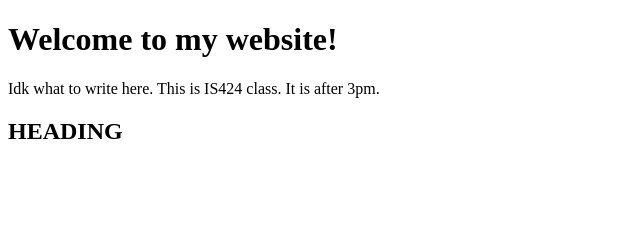
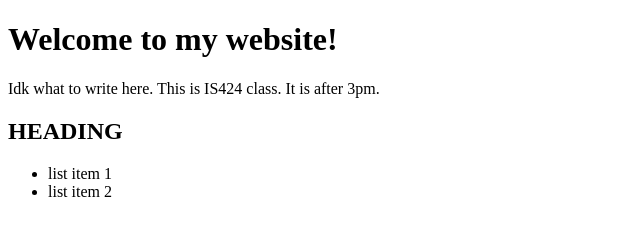
Before and after one commit to skindl/simran, a plain HTML site: page index.html in a window 1280 px wide. Shown: the whole page, without its empty margins (0-640 px from the left). Drawn offline with Linux system fonts and the light colour scheme.

Commit message:
add an unordered list

```diff
--- a/index.html
+++ b/index.html
@@ -9,5 +9,9 @@
     <h1>Welcome to my website!</h1>
     <p>Idk what to write here. This is IS424 class. It is after 3pm.</p>
     <h2>HEADING</h2>
+    <ul>
+      <li>list item 1</li>
+      <li>list item 2</li>
+    </ul>
   </body>
 </html>
```
